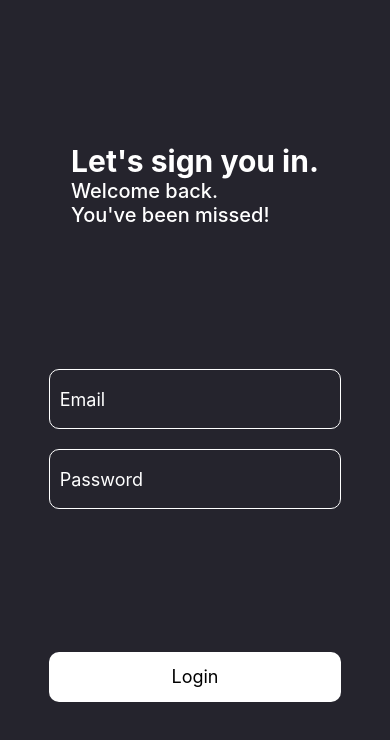
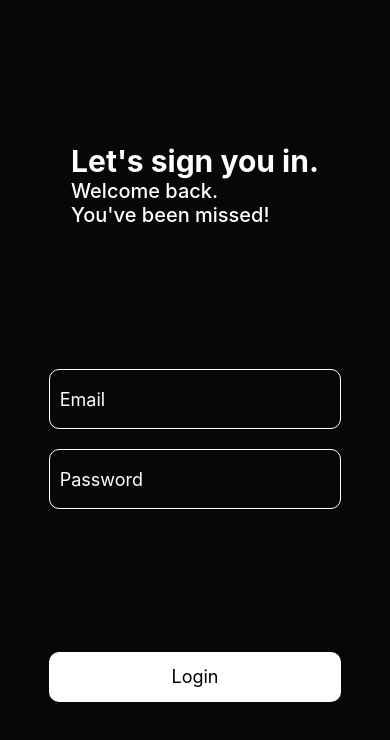
Before and after one commit to HutaoMain/my-figure-collection, a React Native app: screen /Home in a window 390 px wide. Shown: the top 740 px of the page. Built offline with nearby package versions, Linux system fonts and the light colour scheme; no server answers.

Commit message:
add custom bottomTab

```diff
--- /dev/null
+++ b/src/components/BottomTab.tsx
@@ -0,0 +1,36 @@
+import { StyleSheet, View } from "react-native";
+import React from "react";
+import Ionicons from "@expo/vector-icons/Ionicons";
+
+const BottomTab = () => {
+  return (
+    <View style={styles.bottomTab}>
+      <View style={styles.container}>
+        <Ionicons name="home" size={30} color="#FFFFFF" />
+        <Ionicons name="albums" size={30} color="#FFFFFF" />
+        <Ionicons name="add-circle" size={30} color="#FFFFFF" />
+        <Ionicons name="person" size={30} color="#FFFFFF" />
+      </View>
+    </View>
+  );
+};
+
+export default BottomTab;
+
+const styles = StyleSheet.create({
+  bottomTab: {
+    width: "100%",
+    alignItems: "center",
+  },
+  container: {
+    position: "absolute",
+    bottom: 25,
+    height: 50,
+    width: "90%",
+    flexDirection: "row",
+    alignItems: "center",
+    justifyContent: "space-around",
+    borderRadius: 30,
+    backgroundColor: "#6A7DFE",
+  },
+});
--- a/src/navigator/RootNavigator.tsx
+++ b/src/navigator/RootNavigator.tsx
@@ -1,27 +1,45 @@
 import React from "react";
 import { createNativeStackNavigator } from "@react-navigation/native-stack";
+import useAuthStore from "../zustand/AuthStore";
 import TabNavigator from "./TabNavigator";
+import HomePage from "../screens/HomePage";
+import LoginPage from "../screens/LoginPage";
+import CollectionPage from "../screens/CollectionPage";
+import BottomTab from "../components/BottomTab";
 
 const Stack = createNativeStackNavigator();
 
 const RootNavigator = () => {
+  const user = useAuthStore((state) => state.user);
+
   return (
+    <>
+      {user ? (
+        <>
           <Stack.Navigator>
             <Stack.Screen
-        name="Main"
-        component={TabNavigator}
-        options={{
-          headerShown: false,
-        }}
+              name="Home"
+              component={HomePage}
+              options={{ headerShown: false }}
             />
             <Stack.Screen
-        name="Home"
-        component={TabNavigator}
-        options={{
-          headerShown: false,
-        }}
+              name="Collection"
+              component={CollectionPage}
+              options={{ headerShown: false }}
             />
           </Stack.Navigator>
+          <BottomTab />
+        </>
+      ) : (
+        <Stack.Navigator>
+          <Stack.Screen
+            name="Login"
+            component={LoginPage}
+            options={{ headerShown: false }}
+          />
+        </Stack.Navigator>
+      )}
+    </>
   );
 };
 
--- a/src/navigator/TabNavigator.tsx
+++ b/src/navigator/TabNavigator.tsx
@@ -1,7 +1,4 @@
-import { useLayoutEffect } from "react";
 import { createBottomTabNavigator } from "@react-navigation/bottom-tabs";
-import { useNavigation } from "@react-navigation/native";
-import useAuthStore from "../zustand/AuthStore";
 import HomePage from "../screens/HomePage";
 import LoginPage from "../screens/LoginPage";
 import CollectionPage from "../screens/CollectionPage";
@@ -9,26 +6,13 @@ import CollectionPage from "../screens/CollectionPage";
 const Tab = createBottomTabNavigator();
 
 const TabNavigator = () => {
-  const user = useAuthStore((state) => state.user);
-
-  const navigation = useNavigation();
-
-  useLayoutEffect(() => {
-    navigation.setOptions({
-      headerShown: false,
-    });
-  }, []);
-
-  if (!user) {
-    return <LoginPage navigation={navigation} />;
-  }
-
   return (
-    <Tab.Navigator>
-      <Tab.Screen name="Home" component={HomePage} />
-      <Tab.Screen name="Collections" component={CollectionPage} />
-      <Tab.Screen name="Login" component={LoginPage} />
-    </Tab.Navigator>
+    <></>
+    // <Tab.Navigator>
+    //   <Tab.Screen name="Home" component={HomePage} />
+    //   <Tab.Screen name="Collections" component={CollectionPage} />
+    //   <Tab.Screen name="Login" component={LoginPage} />
+    // </Tab.Navigator>
   );
 };
 
--- a/src/screens/HomePage.tsx
+++ b/src/screens/HomePage.tsx
@@ -1,11 +1,18 @@
-import { SafeAreaView } from "react-native";
+import { Pressable, ScrollView, Text } from "react-native";
 import ImageGallery from "../components/ImageGallery";
+import useAuthStore from "../zustand/AuthStore";
 
 const HomePage = () => {
+  const user = useAuthStore((state) => state.user);
+  const clearUser = useAuthStore((state) => state.clearUser);
   return (
-    <SafeAreaView>
+    <ScrollView>
       <ImageGallery />
-    </SafeAreaView>
+      <Pressable>
+        <Text>{user}</Text>
+        <Text onPress={clearUser}>SignOut</Text>
+      </Pressable>
+    </ScrollView>
   );
 };
 
--- a/src/screens/LoginPage.tsx
+++ b/src/screens/LoginPage.tsx
@@ -1,4 +1,11 @@
-import { View, Text, TextInput, StyleSheet, Pressable } from "react-native";
+import {
+  SafeAreaView,
+  View,
+  Text,
+  TextInput,
+  StyleSheet,
+  Pressable,
+} from "react-native";
 import { useState } from "react";
 import { firebaseAuthentication } from "../firebase/index";
 import {
@@ -29,7 +36,7 @@ const LoginPage = ({ navigation }: any) => {
   };
 
   return (
-    <View style={styles.container}>
+    <SafeAreaView style={styles.container}>
       <View style={styles.textHeaderContainer}>
         <Text style={styles.biggerTextHeader}>Let's sign you in.</Text>
         <Text style={styles.smallerTextHeader}>
@@ -58,7 +65,7 @@ const LoginPage = ({ navigation }: any) => {
           <Text style={styles.btnTitle}>Login</Text>
         </Pressable>
       </View>
-    </View>
+    </SafeAreaView>
   );
 };
 
@@ -67,7 +74,7 @@ const styles = StyleSheet.create({
     alignItems: "center",
     justifyContent: "space-evenly",
     flex: 1,
-    backgroundColor: "#25242D",
+    backgroundColor: "#070707",
   },
   inputContainer: {
     width: "75%",
```
Also changed, not shown: 1 other file (tests, documents, lock files or other folders). Lines whose indentation alone changed are shown as unchanged.
